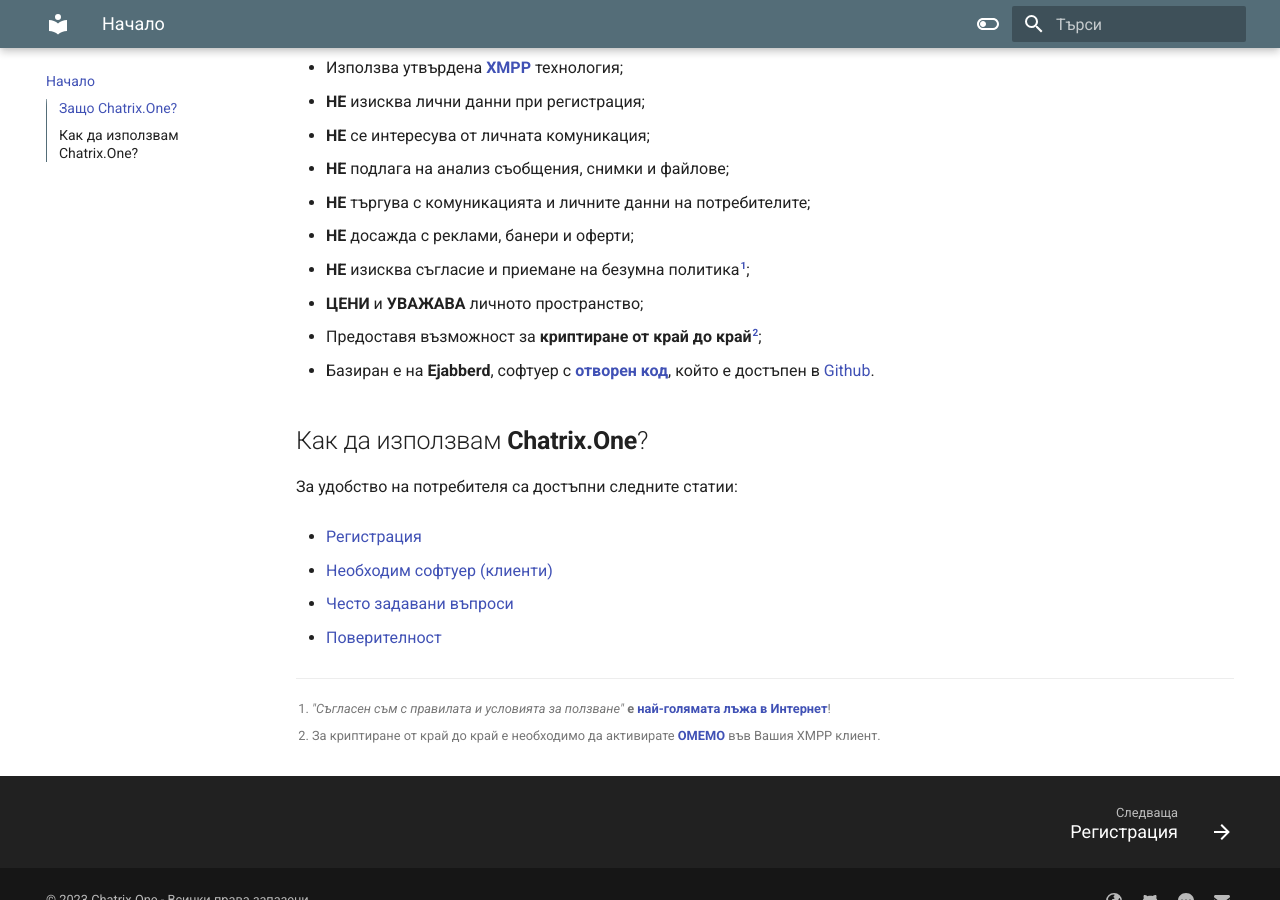
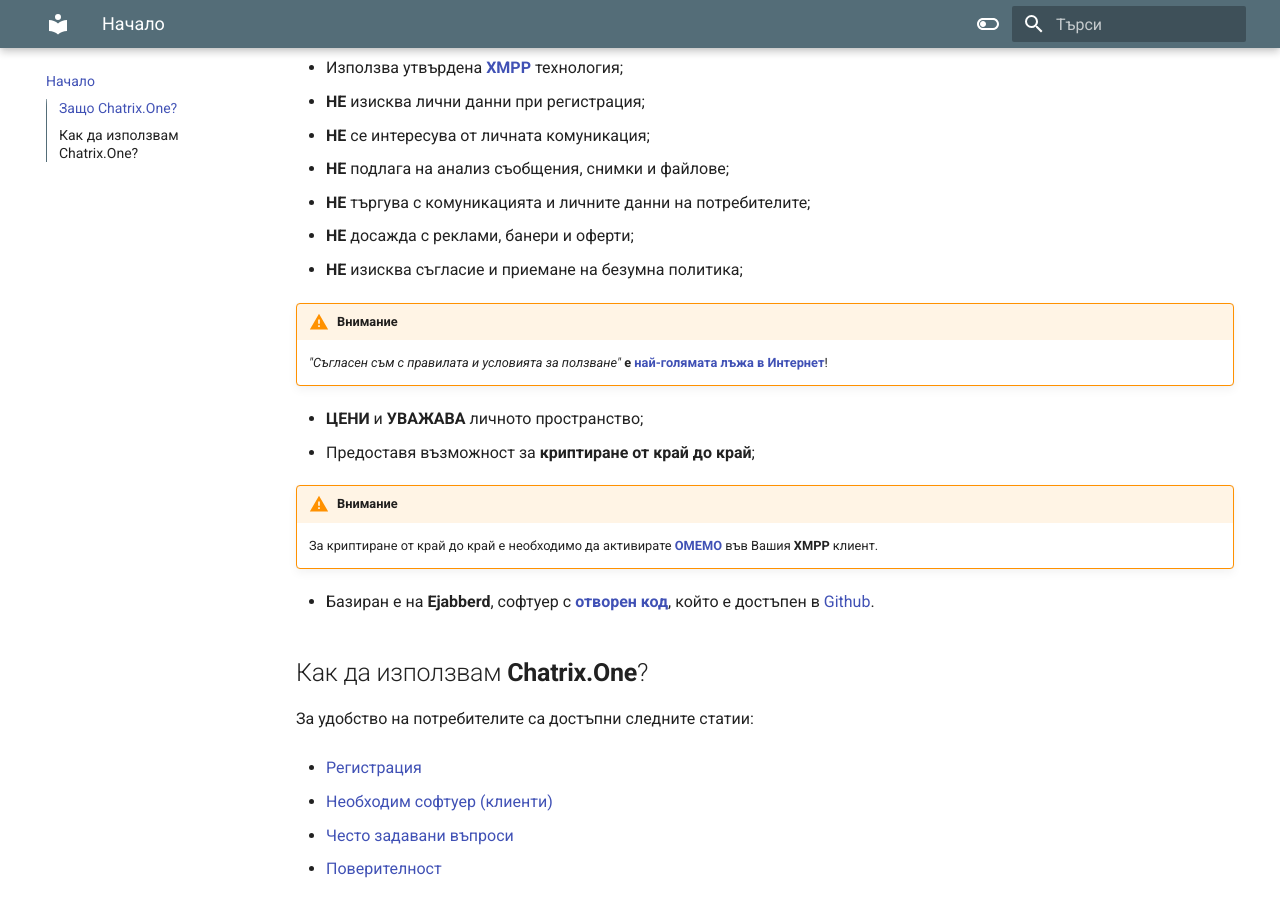
Before and after one commit to MrEddX/docs.chatrix.one, an MkDocs documentation site: the page built from docs/index.md, in a window 1280 px wide and 900 px high, scrolled down 340 px. Built offline with MkDocs 1.6.1 and Material for MkDocs 9.7.7, drawn with Linux system fonts in a browser that asks for light colours.

```diff
--- a/docs/index.md
+++ b/docs/index.md
@@ -1,5 +1,4 @@
 # Добре дошли
-
 
 Здравейте и добре дошли в **Chatrix.One**! **XMPP** сървър за безплатна, криптирана от край до край комуникация, без телеметрия и без реклами. Изпращайте свободно съобщения, емотикони, снимки и файлове. Насладете се на качествена гласова комуникация и видео в реално време. Пожелавам Ви приятни мигове с вашите близки и приятели!
 
@@ -11,19 +10,24 @@
 - **НЕ** подлага на анализ съобщения, снимки и файлове;
 - **НЕ** търгува с комуникацията и личните данни на потребителите;
 - **НЕ** досажда с реклами, банери и оферти;
-- **НЕ** изисква съгласие и приемане на безумна политика[^1];
+- **НЕ** изисква съгласие и приемане на безумна политика;
+
+!!! warning "Внимание"
+
+    *"Съгласен съм с правилата и условията за ползване"* **е [най-голямата лъжа в Интернет](https://www.biggestlieonline.com/)**!
+
 - **ЦЕНИ** и **УВАЖАВА** личното пространство;
-- Предоставя възможност за **криптиране от край до край**[^2];
+- Предоставя възможност за **криптиране от край до край**;
+
+!!! warning "Внимание"
+
+    За криптиране от край до край е необходимо да активирате [**OMEMO**](https://blog.chatrix.one/posts/faq/#какво-представлява-omemo) във Вашия **XMPP** клиент.
+
 - Базиран е на **Ejabberd**, софтуер с [**отворен код**](https://bg.wikipedia.org/wiki/Софтуер_с_отворен_код), който е достъпен в [Github](https://github.com/processone/ejabberd).
-
-[^1]: *"Съгласен съм с правилата и условията за ползване"* **е [най-голямата лъжа в Интернет](https://www.biggestlieonline.com/)**!
-
-[^2]: За криптиране от край до край е необходимо да активирате [**OMEMO**](https://blog.chatrix.one/posts/faq/#какво-представлява-omemo) във Вашия XMPP клиент.
 
 ## Как да използвам **Chatrix.One**?
 
-
-За удобство на потребителя са достъпни следните статии:
+За удобство на потребителите са достъпни следните статии:
 
 - [Регистрация](https://blog.chatrix.one/posts/registrations/)
 
--- a/mkdocs.yml
+++ b/mkdocs.yml
@@ -71,6 +71,7 @@ nav:
   - Статус: 'статус.md'
   - Поверителност: 'поверителност.md'
   - За Мен: 'за-мен.md'
+  - Тест: 'тест.md'
 
 copyright: |
   &copy; <script>document.write(new Date().getFullYear())</script> <a href="https://github.com/ChatrixOne"  target="_blank" rel="noopener">Chatrix.One - Всички права запазени.</a>
```
Also changed, not shown: docs/клиенти.md (+1 -2 lines), docs/тест.md (line endings or trailing spaces).
